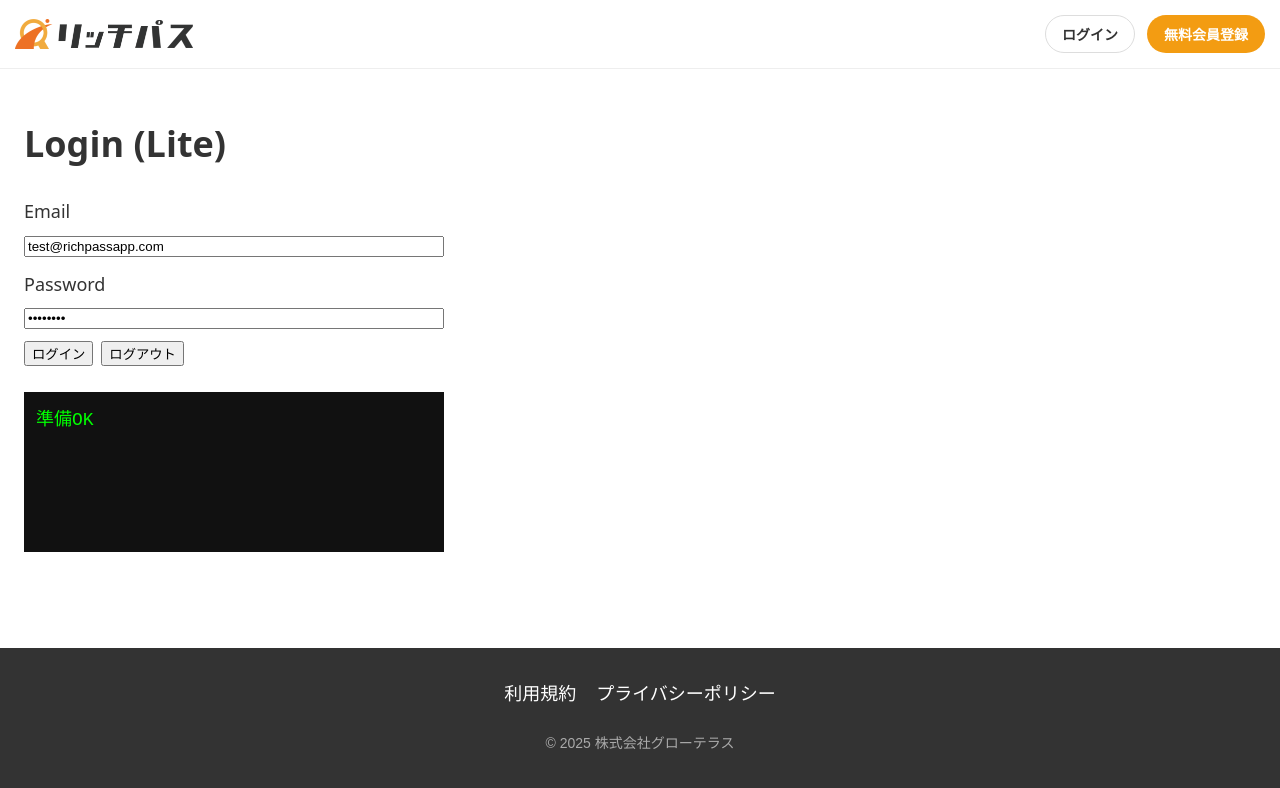
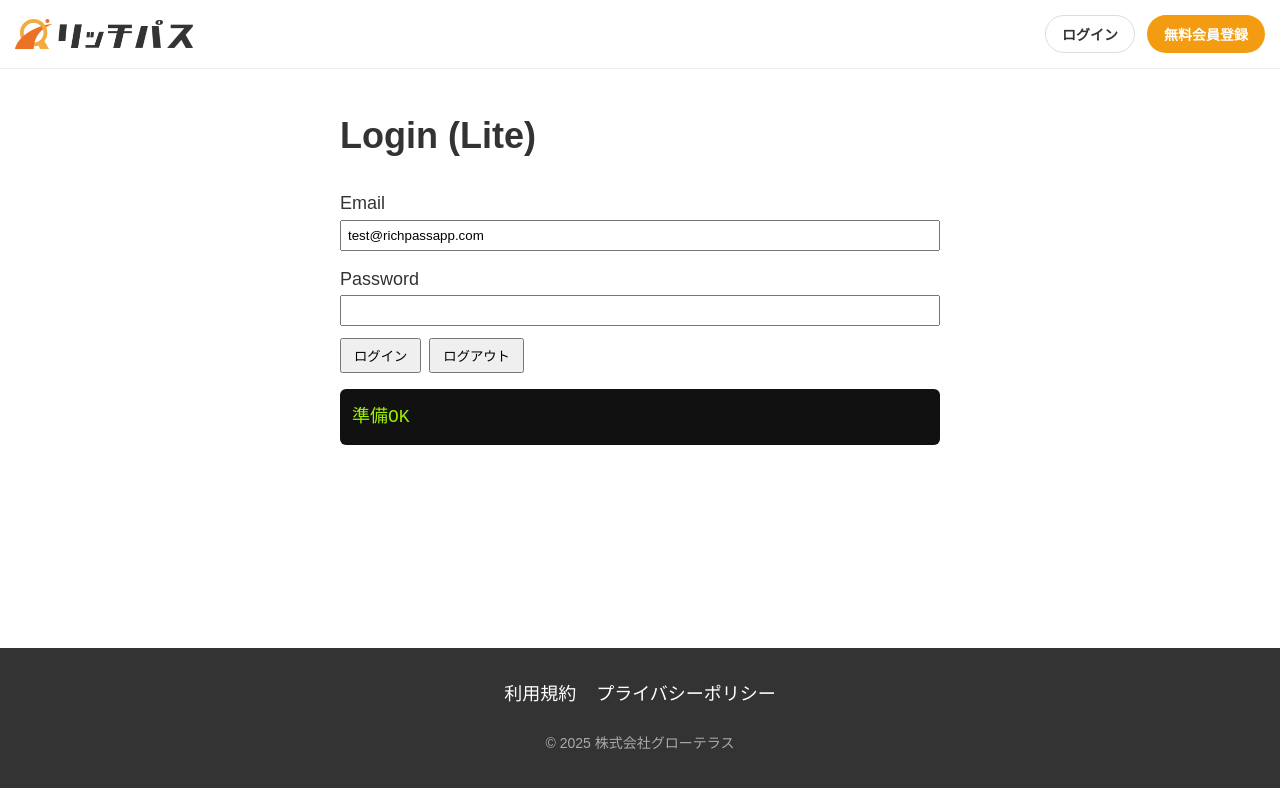
Before and after one commit to GrowTerraceInc/richpass-frontend, a Next.js app: page /login-lite in a window 1280 px wide. Shown: the top 788 px of the page. Built offline with nearby package versions, Linux system fonts and the light colour scheme; no server answers.

Commit message:
feat(plan): finalize prod flow (status/last4 + history + login-lite)

```diff
--- a/app/login-lite/page.tsx
+++ b/app/login-lite/page.tsx
@@ -2,67 +2,146 @@
 
 import { useState } from 'react';
 
-const API = process.env.NEXT_PUBLIC_API_ORIGIN!;
+const API = (process.env.NEXT_PUBLIC_API_ORIGIN || 'https://api.richpassapp.com').replace(/\/$/, '');
 
-function getXsrf() {
-  const m = document.cookie.split('; ').find(v => v.startsWith('XSRF-TOKEN='));
-  return m ? decodeURIComponent(m.split('=')[1]) : '';
+function getErrorMessage(err: unknown): string {
+  if (err instanceof Error) return err.message;
+  try {
+    return JSON.stringify(err);
+  } catch {
+    return String(err);
+  }
 }
 
-export default function Page() {
+export default function LoginLitePage() {
   const [email, setEmail] = useState('test@richpassapp.com');
-  const [password, setPassword] = useState('Abcdef1!');
+  const [password, setPassword] = useState('');
   const [log, setLog] = useState<string>('準備OK');
+  const [busy, setBusy] = useState(false);
 
-  const append = (x: unknown) => setLog(p => p + '\n' + JSON.stringify(x, null, 2));
+  const getXsrfTokenFromCookie = () => {
+    const m = document.cookie.split('; ').find((c) => c.startsWith('XSRF-TOKEN='));
+    return m ? decodeURIComponent(m.split('=')[1]) : '';
+  };
 
-  async function login() {
+  const handleLogin = async () => {
+    setBusy(true);
     try {
-      await fetch(`${API}/sanctum/csrf-cookie`, { credentials:'include', headers:{Accept:'application/json'} });
-      const xsrf = getXsrf();
-      const r = await fetch(`${API}/api/auth/login`, {
-        method:'POST',
-        credentials:'include',
-        headers:{ Accept:'application/json','Content-Type':'application/json','X-XSRF-TOKEN': xsrf },
+      setLog('CSRF を取得中…');
+
+      // 1) CSRF Cookie
+      {
+        const r = await fetch(`${API}/sanctum/csrf-cookie`, {
+          credentials: 'include',
+        });
+        if (!r.ok) throw new Error(`csrf-cookie HTTP ${r.status}`);
+      }
+
+      // 2) /login
+      setLog('ログイン中…');
+      const xsrf = getXsrfTokenFromCookie();
+
+      const r2 = await fetch(`${API}/login`, {
+        method: 'POST',
+        credentials: 'include',
+        headers: {
+          Accept: 'application/json',
+          'Content-Type': 'application/json',
+          'X-XSRF-TOKEN': xsrf,
+        },
         body: JSON.stringify({ email, password }),
       });
-      const d: unknown = await r.json().catch(()=>({}));
-      append({ login_status:r.status, d });
-    } catch (e: unknown) {
-      const msg = e instanceof Error ? e.message : String(e);
-      append({ login_error: msg });
+
+      const data: unknown = await r2.json().catch(() => ({}));
+
+      if (!r2.ok) {
+        setLog(`login: HTTP ${r2.status}\n` + JSON.stringify(data, null, 2));
+        return;
+      }
+
+      setLog('ログイン成功！/settings/plan に移動します…');
+      location.href = '/settings/plan';
+    } catch (err: unknown) {
+      setLog(`エラー: ${getErrorMessage(err)}`);
+    } finally {
+      setBusy(false);
     }
-  }
+  };
 
-  async function logout() {
+  const handleLogout = async () => {
+    setBusy(true);
     try {
-      await fetch(`${API}/sanctum/csrf-cookie`, { credentials:'include', headers:{Accept:'application/json'} });
-      const xsrf = getXsrf();
-      const r = await fetch(`${API}/api/logout`, {
-        method:'POST',
-        credentials:'include',
-        headers:{ Accept:'application/json','X-XSRF-TOKEN': xsrf },
+      setLog('ログアウト中…');
+
+      const xsrf = getXsrfTokenFromCookie();
+      const r = await fetch(`${API}/logout`, {
+        method: 'POST',
+        credentials: 'include',
+        headers: {
+          Accept: 'application/json',
+          'X-XSRF-TOKEN': xsrf,
+        },
       });
-      const d: unknown = await r.json().catch(()=>({}));
-      append({ logout_status:r.status, d });
-    } catch (e: unknown) {
-      const msg = e instanceof Error ? e.message : String(e);
-      append({ logout_error: msg });
+
+      if (!r.ok) {
+        const d: unknown = await r.json().catch(() => ({}));
+        setLog(`logout: HTTP ${r.status}\n` + JSON.stringify(d, null, 2));
+        return;
+      }
+
+      setLog('ログアウトしました。');
+    } catch (err: unknown) {
+      setLog(`エラー: ${getErrorMessage(err)}`);
+    } finally {
+      setBusy(false);
     }
-  }
+  };
 
   return (
-    <main style={{ padding:24, fontFamily:'system-ui' }}>
+    <main style={{ maxWidth: 640, margin: '40px auto', padding: '0 20px' }}>
       <h1>Login (Lite)</h1>
-      <div style={{ display:'grid', gap:8, maxWidth:420 }}>
-        <label>Email<input value={email} onChange={e=>setEmail(e.target.value)} style={{ width:'100%' }} /></label>
-        <label>Password<input type="password" value={password} onChange={e=>setPassword(e.target.value)} style={{ width:'100%' }} /></label>
-        <div style={{ display:'flex', gap:8 }}>
-          <button onClick={login}>ログイン</button>
-          <button onClick={logout}>ログアウト</button>
-        </div>
-        <pre style={{ background:'#111', color:'#0f0', padding:12, minHeight:160, whiteSpace:'pre-wrap' }}>{log}</pre>
+
+      <div style={{ marginTop: 16 }}>
+        <label>Email</label>
+        <input
+          type="email"
+          value={email}
+          onChange={(e) => setEmail(e.target.value)}
+          style={{ display: 'block', width: '100%', padding: 6 }}
+        />
       </div>
+
+      <div style={{ marginTop: 12 }}>
+        <label>Password</label>
+        <input
+          type="password"
+          value={password}
+          onChange={(e) => setPassword(e.target.value)}
+          style={{ display: 'block', width: '100%', padding: 6 }}
+        />
+      </div>
+
+      <div style={{ display: 'flex', gap: 8, marginTop: 12 }}>
+        <button onClick={handleLogin} disabled={busy} style={{ padding: '6px 12px' }}>
+          ログイン
+        </button>
+        <button onClick={handleLogout} disabled={busy} style={{ padding: '6px 12px' }}>
+          ログアウト
+        </button>
+      </div>
+
+      <pre
+        style={{
+          marginTop: 16,
+          background: '#111',
+          color: '#9fef00',
+          padding: 12,
+          borderRadius: 6,
+          whiteSpace: 'pre-wrap',
+        }}
+      >
+        {log}
+      </pre>
     </main>
   );
 }
```
